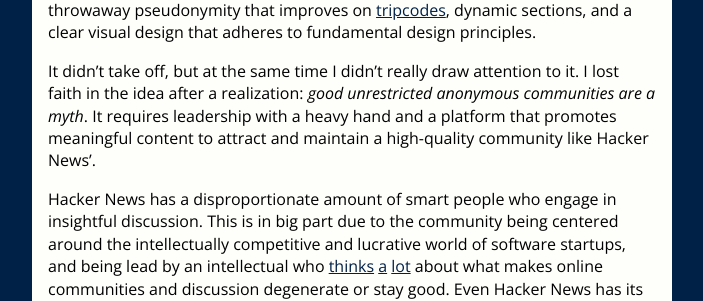
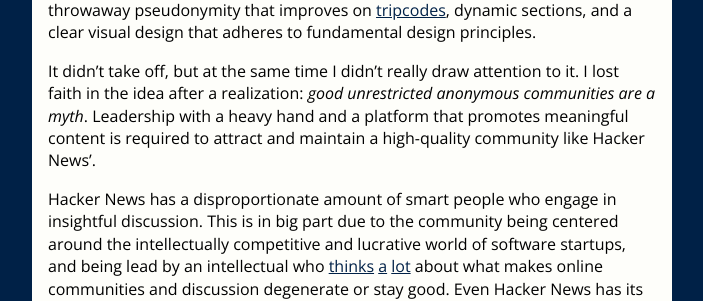
Before and after one commit to aostrega/blog.github.io, a Jekyll site: the page built from _posts/2013-04-19-tinbull-retrospective.md, in a window 1280 px wide. Shown: the part 369-670 px from the top of the page, without its empty margins (288-991 px from the left). Built offline with Jekyll 4.4.1, drawn with Linux system fonts in a browser that asks for light colours; some web fonts are replaced; Markdown is read by kramdown in place of the engine named in the settings; comment, search, counter and statistics services are not loaded.

Commit message:
TBR post editing

```diff
--- a/_posts/2013-04-19-tinbull-retrospective.md
+++ b/_posts/2013-04-19-tinbull-retrospective.md
@@ -6,7 +6,7 @@
 
 I designed it so that topics are sorted by heat of discussion, and posts within a topic are sorted by newness so that everyone has an equal voice. It also has throwaway pseudonymity that improves on [tripcodes](https://upload.wikimedia.org/wikipedia/commons/b/b8/Tripcode.png), dynamic sections, and a clear visual design that adheres to fundamental design principles.
 
-It didn't take off, but at the same time I didn't really draw attention to it. I lost faith in the idea after a realization: *good unrestricted anonymous communities are a myth*. It requires leadership with a heavy hand and a platform that promotes meaningful content to attract and maintain a high-quality community like Hacker News'.
+It didn't take off, but at the same time I didn't really draw attention to it. I lost faith in the idea after a realization: *good unrestricted anonymous communities are a myth*. Leadership with a heavy hand and a platform that promotes meaningful content is required to attract and maintain a high-quality community like Hacker News'.
 
 Hacker News has a disproportionate amount of smart people who engage in insightful discussion. This is in big part due to the community being centered around the intellectually competitive and lucrative world of software startups, and being lead by an intellectual who [thinks](http://www.paulgraham.com/disagree.html) [a](http://paulgraham.com/hackernews.html) [lot](http://paulgraham.com/identity.html) about what makes online communities and discussion degenerate or stay good. Even Hacker News has its fair share of duds, they're just harder to notice because the smartest content tends to bubble up to the top. On top of this, headlines are routinely desensationalized or outright hidden, and bad contributors are "ruthlessly banned" - free speech is sacrificed for the sake of propagating quality speech.
 
```
